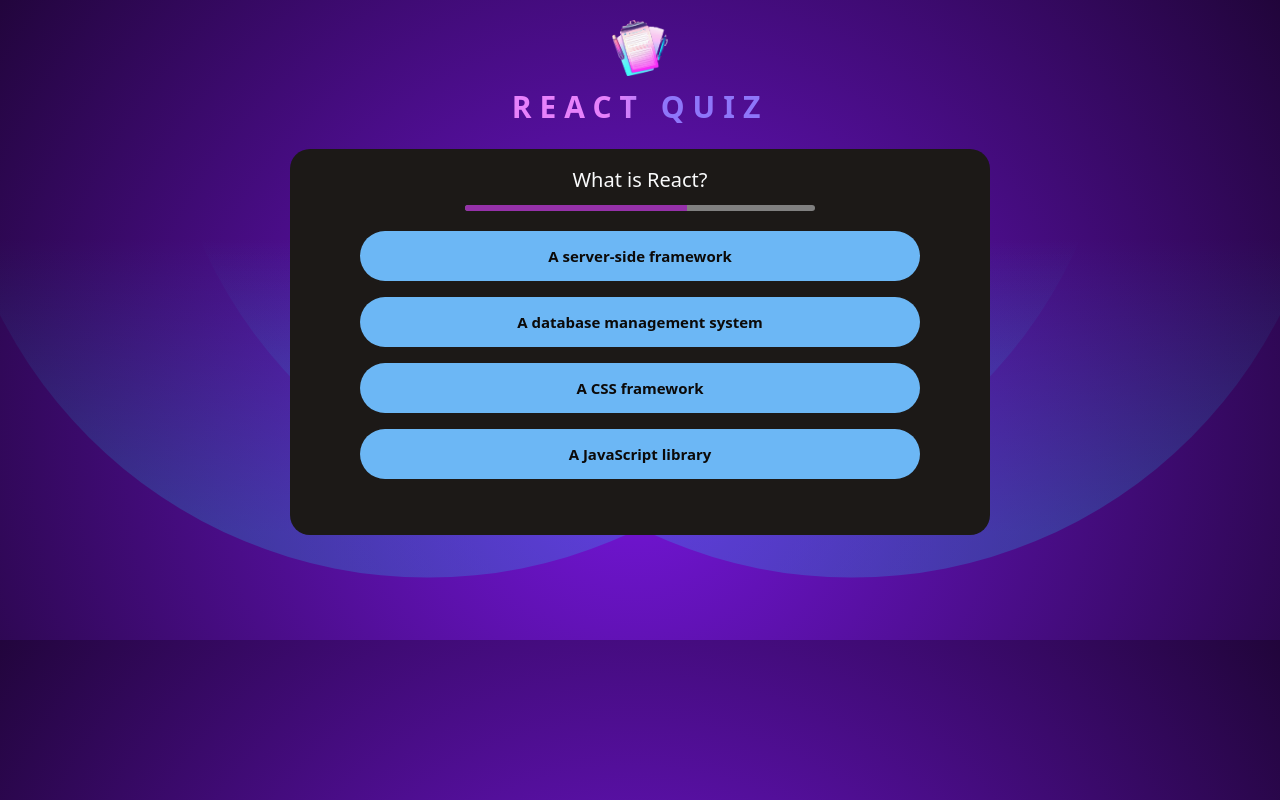
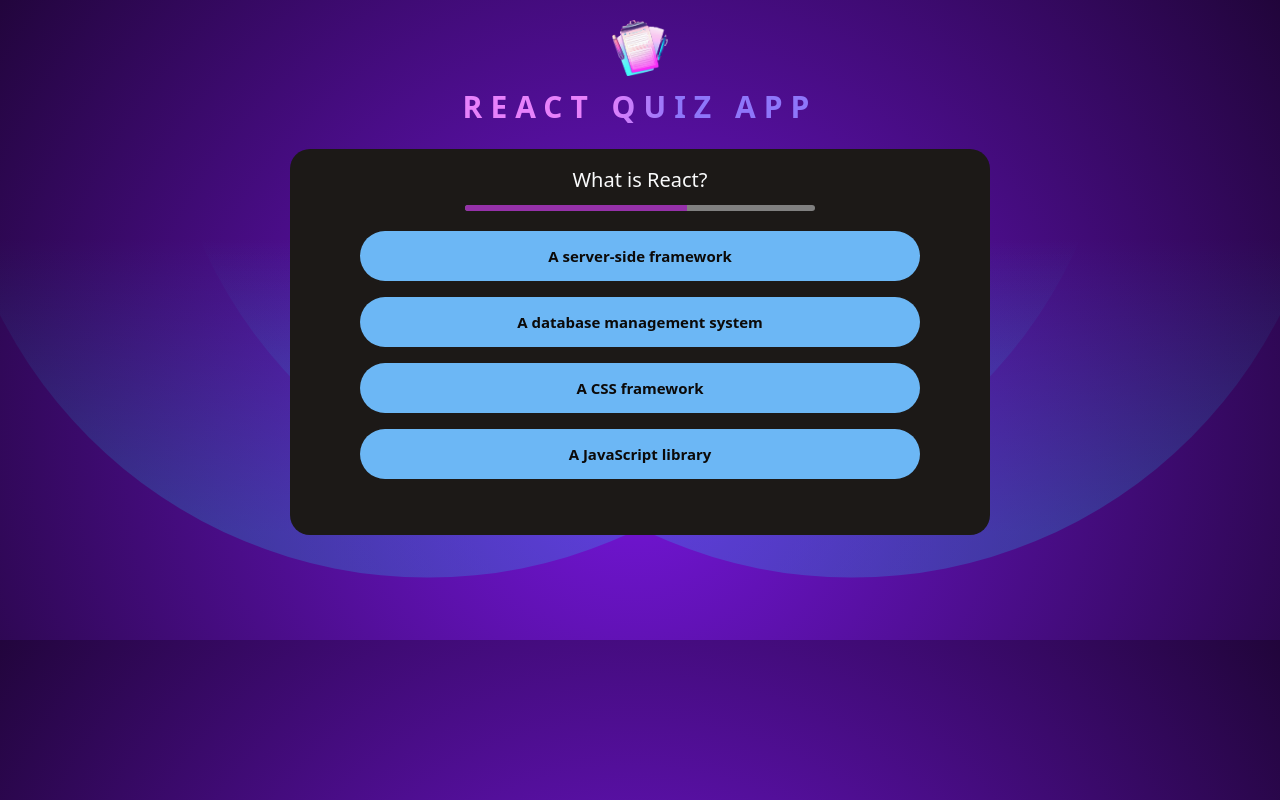
Before and after one commit to sheik180403/Quiz-App, a React (Vite) app: page / in a window 1280 px wide. Built offline with nearby package versions, Linux system fonts and the light colour scheme.

Commit message:
heading changed

```diff
--- a/index.html
+++ b/index.html
@@ -4,6 +4,7 @@
     <meta charset="UTF-8" />
     <link rel="icon" type="image/svg+xml" href="/Img/quiz-logo.png" />
     <meta name="viewport" content="width=device-width, initial-scale=1.0" />
+    <meta keyword="react quiz app,quiz app using react js,quiz app in react js">
     <title>ReactQuiz</title>
   </head>
   <body class="body">
--- a/src/components/Header.jsx
+++ b/src/components/Header.jsx
@@ -6,7 +6,7 @@ function Header() {
       <header className="flex flex-col mt-5 justify-center items-center">
         <img src={logo} className="h-14 w-14" />
         <h1 className="mt-2 tracking-[8px] font-moni text-[30px] font-bold bg-myColor bg-clip-text text-transparent">
-          REACT QUIZ
+          REACT QUIZ APP
         </h1>
       </header>
     </>
```
Also changed, not shown: 1 other file (tests, documents, lock files or other folders).
